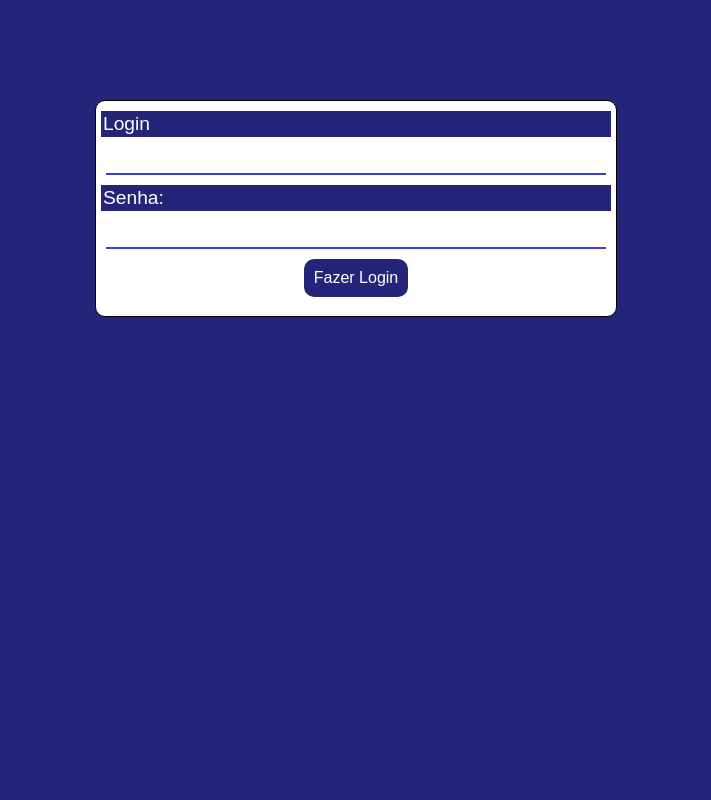
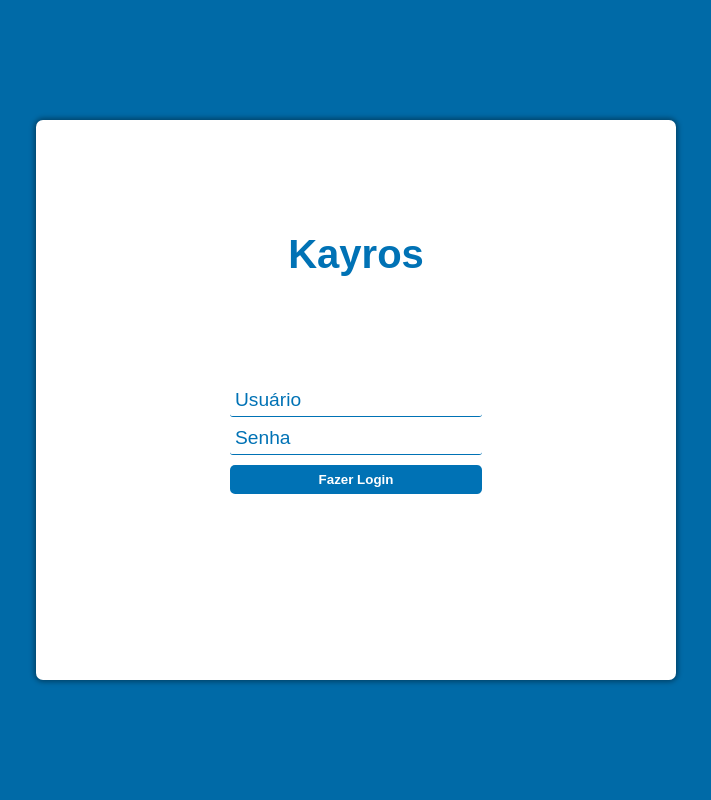
Before and after one commit to EduardoAlvesP/Kayros, a PHP site: page /login.php in a window 1280 px wide. Shown: the whole page, without its empty margins (284-995 px from the left). Run offline with PHP 8.4, Linux system fonts and the light colour scheme.

Commit message:
CSS QUASE TERMINADO

```diff
--- a/css/style_login.css
+++ b/css/style_login.css
@@ -1,45 +1,66 @@
-main{
-    margin: 100px auto 0px auto;
-    width: 500px;
-    height:auto;
+html {
+    height: 100%;
+  }
+
+  body {
+    height: 100%;
+    margin: 0;
+    font-family: Arial, Helvetica, sans-serif;
+    display: grid;
+    justify-items: center;
+    align-items: center;
+    background-color: #006aa7;
+  }
+
+  #main-holder {
+    width: 50%;
+    height: 70%;
+    display: grid;
+    justify-items: center;
+    align-items: center;
     background-color: white;
-    padding: 10px;
-    border: rgb(0, 0, 0) solid 1px;
-    border-radius: 10px 10px 10px 10px;
-    font-family: sans-serif;
-    font-size: 1.2em;
-    display: block;
-}
-label{
-    background-color: rgba(29, 29, 117, 0.966);
+    border-radius: 7px;
+    box-shadow: 0px 0px 5px 2px rgba(0, 0, 0, 0.364);
+  }
+  #login-header{
+      font-size: 2.5rem;
+      color:#0072B5;
+  }
+
+  #login-form {
+    align-self: flex-start;
+    display: grid;
+    justify-items: center;
+    align-items: center;
+  }
+
+  .login-form-field::placeholder {
+    color: #0072B5;
+  }
+
+  .login-form-field {
+    border: none;
+    border-bottom: 1px solid #0072B5;
+    margin-bottom: 10px;
+    border-radius: 3px;
+    font-size: larger;
+    outline: none;
+    padding: 0px 0px 5px 5px;
+    color:#0072B5;
+  }
+
+  #login-form-submit {
+    width: 100%;
+    padding: 7px;
+    border: none;
+    border-radius: 5px;
     color: white;
-    display: block;
-    margin: 0px -5px 0px -5px;
-    padding: 2px;
-}
-body{
-    background-color: rgba(29, 29, 117, 0.966);
-}
-input{
-    display: block;
-    margin: 10px 0px 10px 0px;
-}
-input[type="text"]{
-    width: 100%;
-    border: none;
-    border-bottom: 2px solid rgba(56, 56, 202, 0.966);
-    font-size: 1.1em;
-}
-input[type="submit"]{
-    background-color: rgba(29, 29, 117, 0.966); /* Green */
-  border: none;
-  color: white;
-  padding: 10px 10px;
-  text-align: center;
-  text-decoration: none;
-  border-radius: 10px;
-  font-size: 16px;
-  display: block;
-  margin: 0 auto;
-  margin-bottom: -10px;
-}
+    font-weight: bold;
+    background-color: #0072B5;
+    cursor: pointer;
+    outline: none;
+  }
+  #login-form-submit:hover{
+    color: rgba(255, 255, 255, 0.748);
+    background-color: #3a3a3ac2;
+  }
--- a/login.php
+++ b/login.php
@@ -6,11 +6,11 @@
     <link rel="stylesheet" href="css/style_login.css">
 </head>
 <body>
-<main>
-    <form action="php/controller/loginsession.php" method="post">
-        <label for="login"> Login</label><input type="text" name="login">
-        <label for="senha"> Senha:</label><input type="text" name="senha">
-        <input type="submit" value="Fazer Login">
+<main id="main-holder" >   <h1 id="login-header">Kayros</h1>
+    <form action="php/controller/loginsession.php" method="post" id="login-form">
+        <input type="text" name="login" id="username-field" class="login-form-field" placeholder="Usuário">
+        <input type="text" name="senha" id="password-field" class="login-form-field" placeholder="Senha">
+        <input type="submit" value="Fazer Login" id="login-form-submit">
     </form>
 </main>
 <body>
--- a/php/inc/coneccao.php
+++ b/php/inc/coneccao.php
@@ -1,5 +1,6 @@
+
     <?php
-    $conn = mysqli_connect("localhost", "root", "Senha123", "sistemagerenciamentoescalas2");
+        $conn = mysqli_connect("localhost", "root", "Senha123", "gerenciamento_escalas");
 
         if (mysqli_connect_errno())
         {
```
Also changed, not shown: css/style_index.css (+43 -24 lines), index.php (+21 -126 lines), php/controller/loginsession.php (+22 -9 lines). Lines whose indentation alone changed are shown as unchanged.
